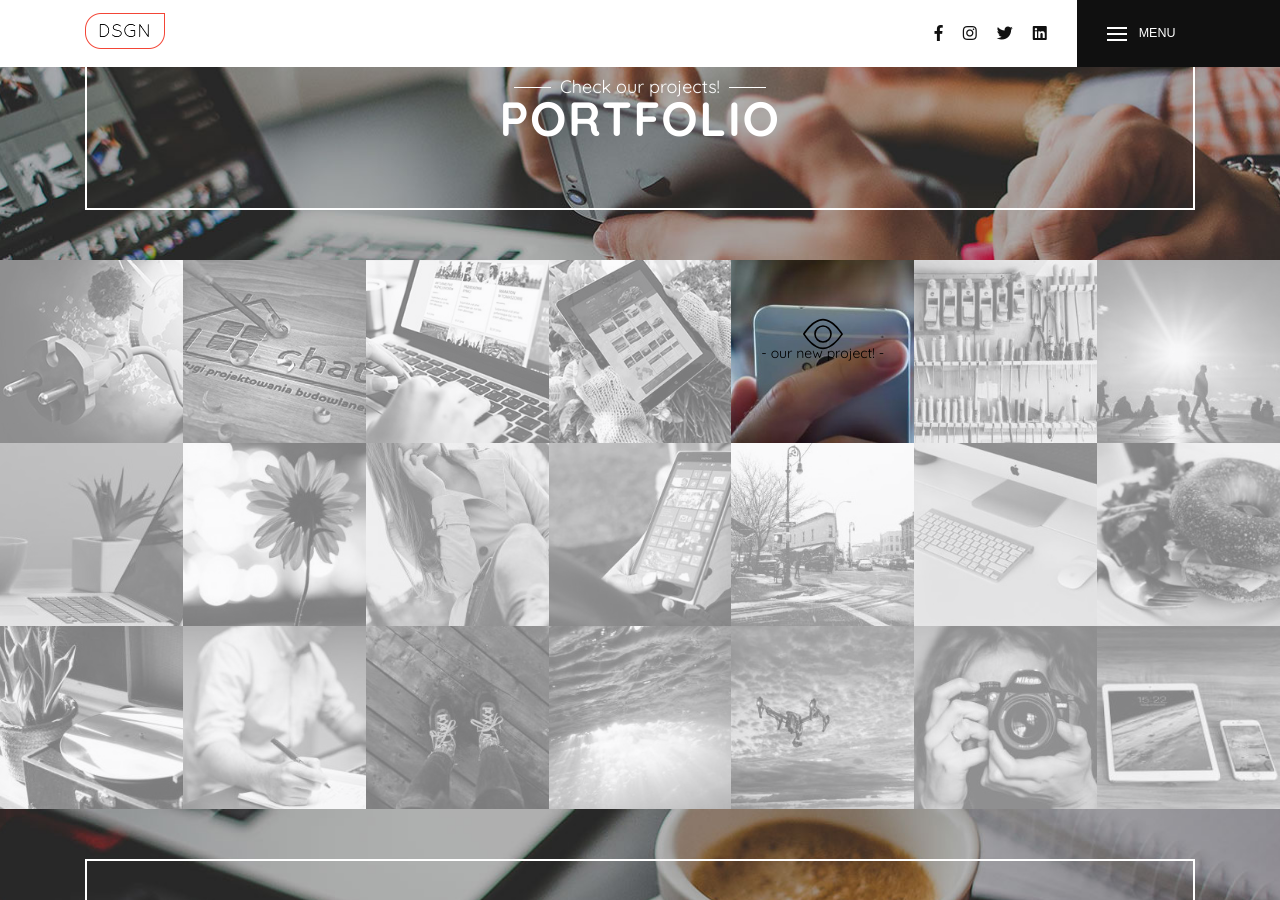
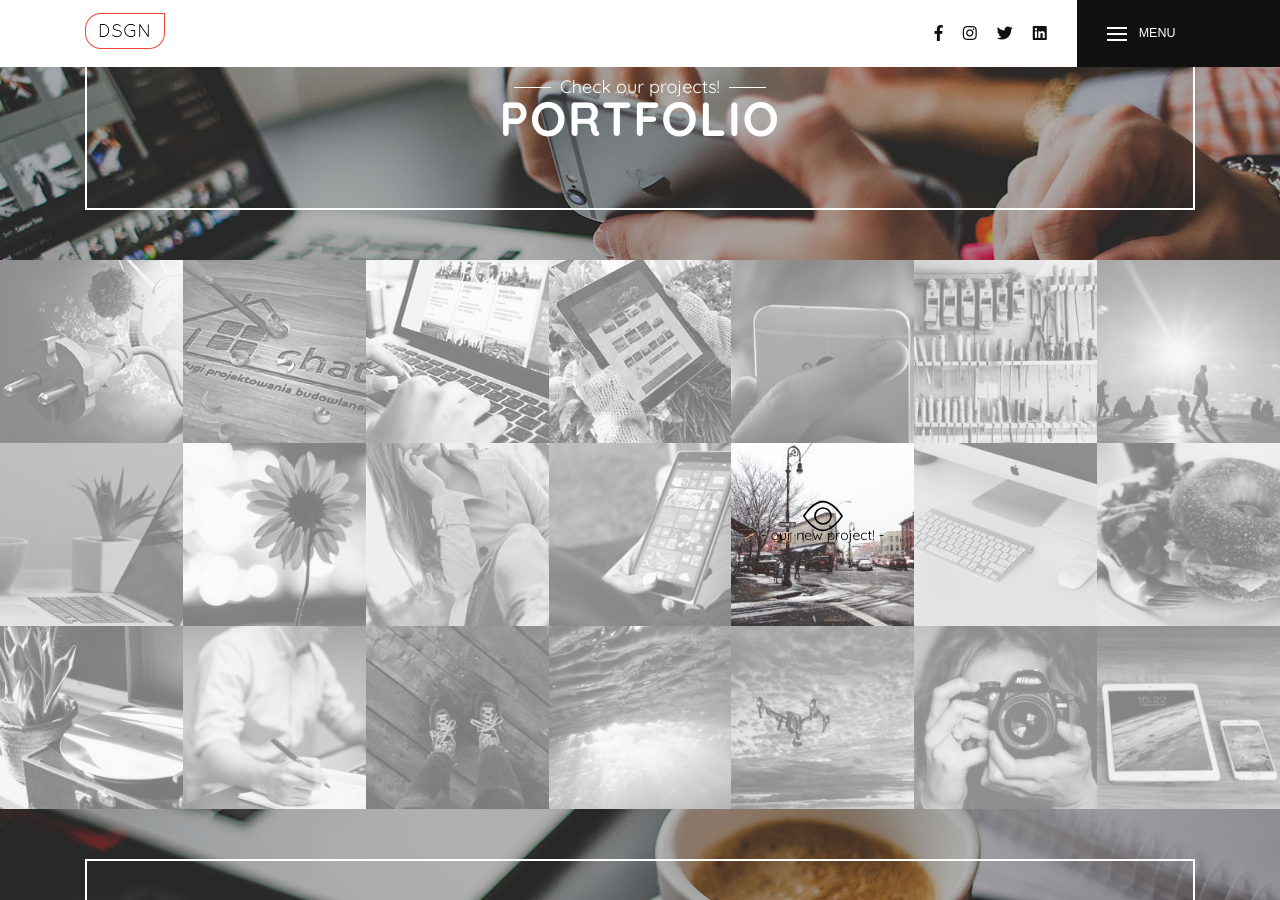
Before and after one commit to OziOcb/Bootstrap4_challenge, a Jekyll site: the page built from index.html, in a window 1280 px wide and 900 px high, scrolled down 2651 px. Built offline with Jekyll 4.4.1, drawn with Linux system fonts in a browser that asks for light colours; nearby versions of some CDN libraries; Markdown is read by kramdown in place of the engine named in the settings.

Commit message:
Finish the logic behind the Projects Section Random Highlight

```diff
--- a/_includes/projects-list.html
+++ b/_includes/projects-list.html
@@ -4,36 +4,36 @@
 <section class="projects container-fluid">
 
   <div class="projects__row row">
-    <a class="projects__item projects__item--1-1" href="#" target="_blank"></a>
-    <a class="projects__item projects__item--1-2" href="#" target="_blank"></a>
-    <a class="projects__item projects__item--1-3" href="#" target="_blank"></a>
-    <a class="projects__item projects__item--1-4" href="#" target="_blank"></a>
-    <a class="projects__item projects__item--1-5" href="#" target="_blank"></a>
-    <a class="projects__item projects__item--1-6" href="#" target="_blank"></a>
-    <a class="projects__item projects__item--1-7" href="#" target="_blank"></a>
+    <a class="projects__item projects__item--1-1" href="http://printwiki.org/Dummy" target="_blank"></a>
+    <a class="projects__item projects__item--1-2" href="http://printwiki.org/Dummy" target="_blank"></a>
+    <a class="projects__item projects__item--1-3" href="http://printwiki.org/Dummy" target="_blank"></a>
+    <a class="projects__item projects__item--1-4" href="http://printwiki.org/Dummy" target="_blank"></a>
+    <a class="projects__item projects__item--1-5" href="http://printwiki.org/Dummy" target="_blank"></a>
+    <a class="projects__item projects__item--1-6" href="http://printwiki.org/Dummy" target="_blank"></a>
+    <a class="projects__item projects__item--1-7" href="http://printwiki.org/Dummy" target="_blank"></a>
   </div><!-- .projects__row -->
   <div class="projects__row row">
-    <a class="projects__item projects__item--2-1" href="#" target="_blank"></a>
-    <a class="projects__item projects__item--active projects__item--2-2" href="#" target="_blank"></a>
-    <a class="projects__item projects__item--2-3" href="#" target="_blank"></a>
-    <a class="projects__item projects__item--2-4" href="#" target="_blank"></a>
-    <a class="projects__item projects__item--2-5" href="#" target="_blank"></a>
-    <a class="projects__item projects__item--2-6" href="#" target="_blank"></a>
-    <a class="projects__item projects__item--2-7" href="#" target="_blank"></a>
+    <a class="projects__item projects__item--2-1" href="http://printwiki.org/Dummy" target="_blank"></a>
+    <a class="projects__item projects__item--active projects__item--2-2" href="http://printwiki.org/Dummy" target="_blank"></a>
+    <a class="projects__item projects__item--2-3" href="http://printwiki.org/Dummy" target="_blank"></a>
+    <a class="projects__item projects__item--2-4" href="http://printwiki.org/Dummy" target="_blank"></a>
+    <a class="projects__item projects__item--2-5" href="http://printwiki.org/Dummy" target="_blank"></a>
+    <a class="projects__item projects__item--2-6" href="http://printwiki.org/Dummy" target="_blank"></a>
+    <a class="projects__item projects__item--2-7" href="http://printwiki.org/Dummy" target="_blank"></a>
   </div><!-- .projects__row -->
   <div class="projects__row row">
-    <a class="projects__item projects__item--3-1" href="#" target="_blank"></a>
-    <a class="projects__item projects__item--3-2" href="#" target="_blank"></a>
-    <a class="projects__item projects__item--3-3" href="#" target="_blank"></a>
-    <a class="projects__item projects__item--3-4" href="#" target="_blank"></a>
-    <a class="projects__item projects__item--3-5" href="#" target="_blank"></a>
-    <a class="projects__item projects__item--3-6" href="#" target="_blank"></a>
-    <a class="projects__item projects__item--3-7" href="#" target="_blank"></a>
+    <a class="projects__item projects__item--3-1" href="http://printwiki.org/Dummy" target="_blank"></a>
+    <a class="projects__item projects__item--3-2" href="http://printwiki.org/Dummy" target="_blank"></a>
+    <a class="projects__item projects__item--3-3" href="http://printwiki.org/Dummy" target="_blank"></a>
+    <a class="projects__item projects__item--3-4" href="http://printwiki.org/Dummy" target="_blank"></a>
+    <a class="projects__item projects__item--3-5" href="http://printwiki.org/Dummy" target="_blank"></a>
+    <a class="projects__item projects__item--3-6" href="http://printwiki.org/Dummy" target="_blank"></a>
+    <a class="projects__item projects__item--3-7" href="http://printwiki.org/Dummy" target="_blank"></a>
   </div><!-- .projects__row -->
   <div class="projects__row row">
-    <a class="projects__item projects__item--4-1" href="#" target="_blank"></a>
-    <a class="projects__item projects__item--4-2" href="#" target="_blank"></a>
-    <a class="projects__item projects__item--4-3" href="#" target="_blank"></a>
+    <a class="projects__item projects__item--4-1" href="http://printwiki.org/Dummy" target="_blank"></a>
+    <a class="projects__item projects__item--4-2" href="http://printwiki.org/Dummy" target="_blank"></a>
+    <a class="projects__item projects__item--4-3" href="http://printwiki.org/Dummy" target="_blank"></a>
   </div><!-- .projects__row -->
 
 </section>
--- a/assets/js/functions.js
+++ b/assets/js/functions.js
@@ -94,6 +94,7 @@
 /* //────  ──────────────────────────────────────────────────────────────────────────────────
   Projects Section Random Highlight
 //────  ────────────────────────────────────────────────────────────────────────────────── */
+// BASE
 // Stworzyc media query dla kazdej szerokosci ekranu
 const mq4 = window.matchMedia( "(min-width: 30em)" );
 const mq5 = window.matchMedia( "(min-width: 40em)" );
@@ -101,22 +102,11 @@
 const mq7 = window.matchMedia( "(min-width: 60em)" );
 
 // Stworzyć funkcje do generowania losowych liczb zaleznie od MQ
-function randomNum(num) {
-  return Math.floor(Math.random() * num) + 1;
-}
-
-// Funkcjia musi
-// Usunac klase projects__item--active z kazdego elementu
-const tiles = document.getElementsByClassName('projects__item');
-function removeClasses() {
-  for (i = 0; i < tiles.length; i++) {
-    tiles[i].classList.remove('projects__item--active')
-  }
-}
+const randomNum = num => Math.floor(Math.random() * num) + 1;
 
 // Wygenerować losową liczbe od 1 do 4 dla poziomu
 // Wziac pod uwage to ze tylko na najmiejszym MQ sa 4 linie kafelkow
-function randomHorizontalLine() {
+const randomHorizontalLine = () => {
   let hori;
   if (mq4.matches) {
     hori = randomNum(3);
@@ -128,7 +118,7 @@
 
 // Wygenerować losową liczbe od 1 do 3 dla pionu
 // Wziac pod uwage to ze z kazdym kolejnym MQ liczba kafelkow zwieksza sie o 1
-function randomVerticalLine() {
+const randomVerticalLine = () => {
   let verti;
   if (mq7.matches) {
     verti = randomNum(7)
@@ -142,12 +132,26 @@
     verti = randomNum(3)
   }
   return verti;
-}
+};
 
+// Funkcjia musi
+// Usunac klase projects__item--active z kazdego elementu
+const tiles = document.getElementsByClassName('projects__item');
 
-// Zapętlić cala ta funkcjie
-let timer = setInterval(randHighlight, 3000);
+const removeClasses = () => {
+  for (i = 0; i < tiles.length; i++) {
+    tiles[i].classList.remove('projects__item--active')
+  }
+};
 
+// Stworzyc timer oraz funkcje ktora go zatrzymuje
+let timer = setInterval(randHighlight, 4000);
+
+const stopTimer = () => {
+  clearInterval(timer);
+};
+
+// Stworzyc funkcje ktora podswietla losowy kalfelek
 function randHighlight() {
   // Usówa klase --active z kadego tile
   removeClasses();
@@ -159,3 +163,33 @@
   tile.classList.add('projects__item--active');
 
 };
+
+
+
+// EVENTS
+// Zatrzymac funkcje i usunac klase --active kiedy wystapi hover na caly .projects
+var test = document.querySelector(".projects");
+// this handler will be executed every time the cursor is moved over a .projects
+test.addEventListener("mouseover", function( event ) {
+  stopTimer();
+  removeClasses();
+
+  console.log('mouse over');
+}, false);
+
+// resetuje interwal
+const resetInter = time => {
+  stopTimer();
+  timer = setInterval(randHighlight, time);
+  randHighlight();
+};
+
+// odpala ponownie losowe podswietlanie kafleka, po opuszczeiu kursora
+test.addEventListener("mouseleave", function( event ) {
+  resetInter(4000);
+}, false);
+
+// odpala ponownie losowe podswietlenie, po kliknieciu w kafelek
+test.addEventListener("click", function( event ) {
+  resetInter(4000);
+}, false);
```
